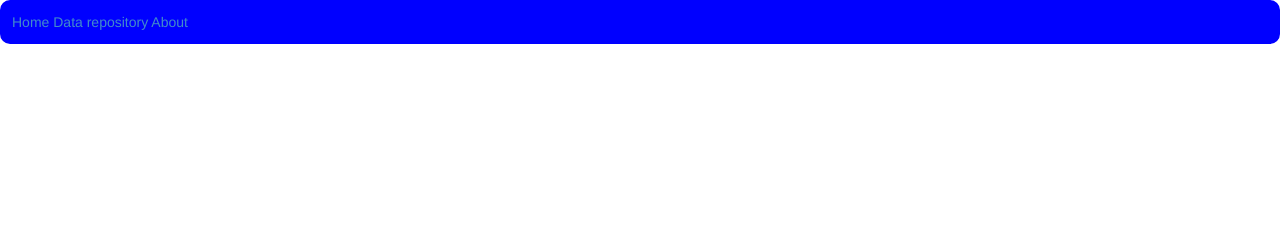
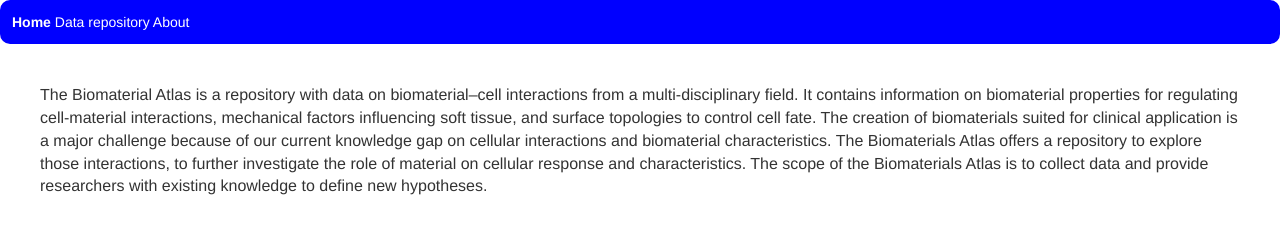
Before and after one commit to TJMKuijpers/BMA, a website: page index.html in a window 1280 px wide. Shown: the top 235 px of the page. Drawn offline with nearby package versions, Linux system fonts and the light colour scheme; some packages are replaced by stand-ins of ours; a script that the page names is missing; files whose address does not match are found by name.

```diff
--- a/index.html
+++ b/index.html
@@ -1,12 +1,12 @@
 <!DOCTYPE html>
 <html>
   <head>
-    <script   src="/lib/angularjs/angular.js"></script>
+    <script  src="/lib/angularjs/angular.js"></script>
     <script src="/lib/angularjs//angular-ui-router.js"></script>
+    <script src="/lib/ui-angular/ui-bootstrap-2.5.0.js"></script>
     <script src="lib/jquery/jquery-3.6.0-min.js"></script>
+    <script src="https://d3js.org/d3.v7.min.js"></script>
     <script src="/lib/bootstrap/bootstrap.min.js"></script>
-    <script src="//ajax.googleapis.com/ajax/libs/angularjs/1.2.16/angular-animate.js"></script> <!-- load angular animate -->
-
     <link rel="stylesheet" href="/lib/bootstrap/bootstrap.min.css">
     <link rel="stylesheet" href="style.css">
 
@@ -18,9 +18,9 @@
     <div class="container-fluid-top" id="'TopBarAtlas">
         <div class="ods-box" ng-init="tabselector = 'Home'">
             <div class='tabs'>
-                <a ui-sref="home" ui-sref-active="active">Home</a>
-                <a ui-sref="repo" ui-sref-active="active">Data repository</a>
-                <a ui-sref="about" ui-sref-active="active">About</a>
+                <a ui-sref="home" ui-sref-active="active" style="color:white">Home</a>
+                <a ui-sref="repo" ui-sref-active="active" style="color:white">Data repository</a>
+                <a ui-sref="about" ui-sref-active="active" style="color:white">About</a>
             </div>
         </div>
     </div>
@@ -28,5 +28,6 @@
 
     <script src="/js/components/repository.js"></script>
     <script src="/js/components/studyview.js"></script>
+
     </body>
 </html>
```
